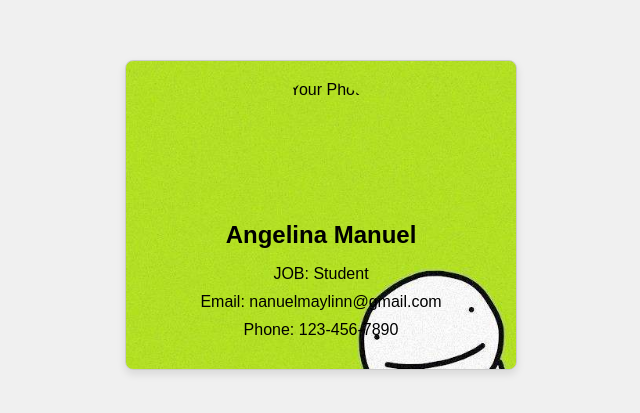
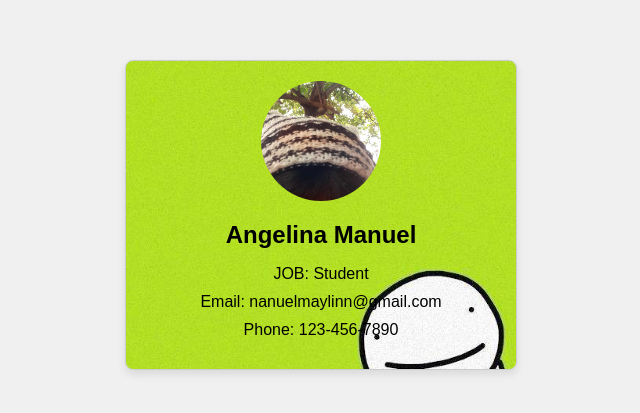
Before and after one commit to Angelinamanuelty/Bcard, a plain HTML site: page index.html in a window 1280 px wide. Shown: the part 185-598 px from the top of the page, without its empty margins (319-959 px from the left). Drawn offline with Linux system fonts and the light colour scheme; the site is published under a folder, as on GitHub Pages, so addresses that start at the root find nothing.

Commit message:
Update index.html

```diff
--- a/index.html
+++ b/index.html
@@ -8,7 +8,7 @@
 </head>
 <body>
     <div class="business-card">
-        <img src="/481653313_1327436861662098_145869996336153611_n.jpg" alt="Your Photo" class="profile-pic">
+        <img src="481653313_1327436861662098_145869996336153611_n.jpg" alt="Your Photo" class="profile-pic">
         <div class="card-content">
             <h1>Angelina Manuel</h1>
             <p class="title">JOB: Student</p>
```
